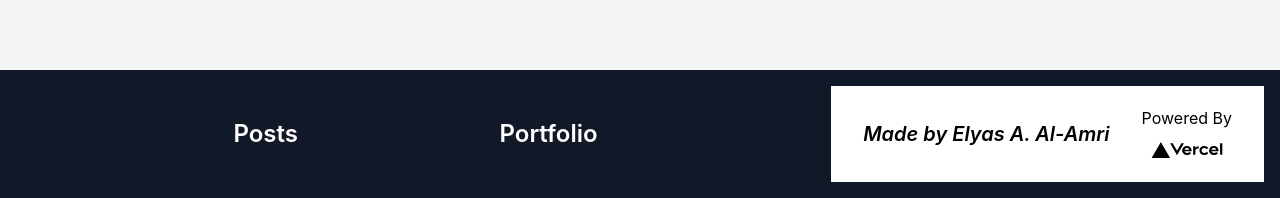
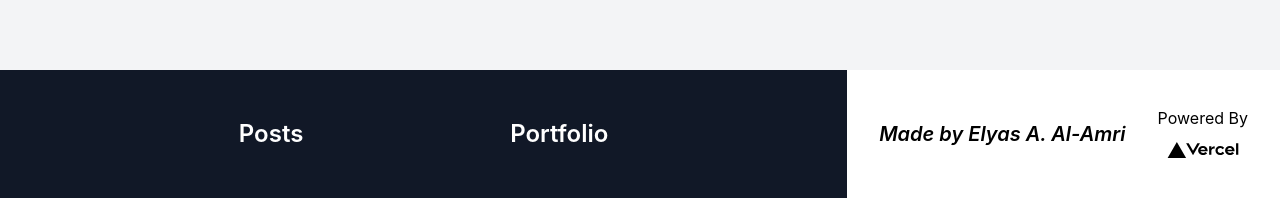
Before and after one commit to ChasexCodex/blog.portfolio, a Next.js app: page / in a window 1280 px wide. Shown: the part 602-800 px from the top of the page. Built offline with nearby package versions, Linux system fonts and the light colour scheme; no server answers; the database is empty.

Commit message:
ui: better footer card + banner titles with underline

```diff
--- a/components/Banner.tsx
+++ b/components/Banner.tsx
@@ -11,7 +11,7 @@ const Banner = ({post}: Props) => {
 										dark:bg-gray-800 dark:text-white
 										">
 			<div className="mr-auto p-4 flex flex-col">
-				<Link href={`/posts/${post.slug}`} className="text-2xl">
+				<Link href={`/posts/${post.slug}`} className="text-2xl underline">
 					{post.title}
 				</Link>
 
--- a/layouts/MainLayout.tsx
+++ b/layouts/MainLayout.tsx
@@ -4,15 +4,15 @@ import {Link} from '@/components'
 
 const FooterInfo = () => {
 	return (
-		<footer className="h-32 flex flex-row bg-gray-900 px-4 space-x-4 mt-4">
+		<footer className="h-32 flex flex-row bg-gray-900 pl-4 space-x-4 mt-4">
 			<div className="flex-1 flex flex-row items-center justify-evenly my-4 px-4 text-2xl text-white font-semibold">
 				<Link href="/posts/page/1">Posts</Link>
 				<a href={process.env.NEXT_PUBLIC_PORTFOLIO_URL}>
 					Portfolio
 				</a>
 			</div>
-			<div className="bg-white flex flex-row justify-center items-center space-x-8 py-4 px-8 my-4
-											dark:bg-black dark:text-white
+			<div className="bg-white flex flex-row justify-center items-center space-x-8 py-4 px-8
+											dark:text-white dark:bg-gradient-to-tr dark:from-black dark:to-neutral-600
 											">
 				<p className="text-xl font-semibold italic">Made by Elyas A. Al-Amri</p>
 				<div>
```
